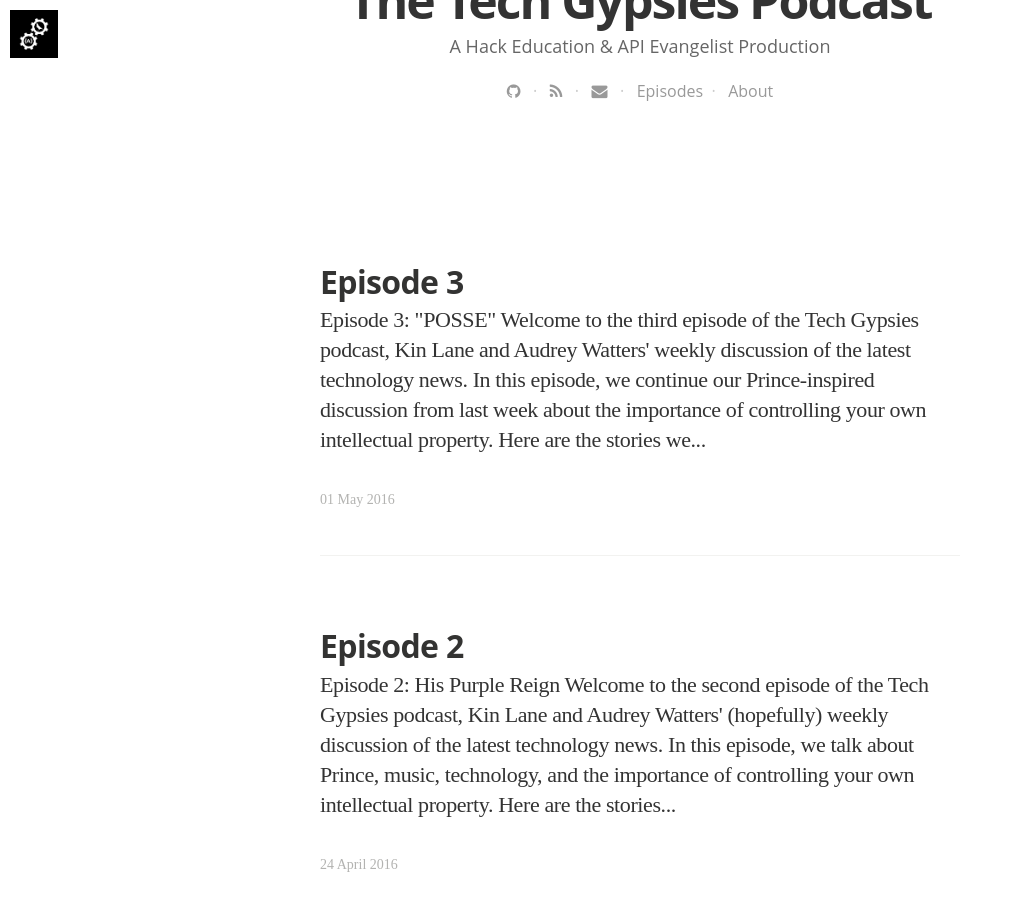
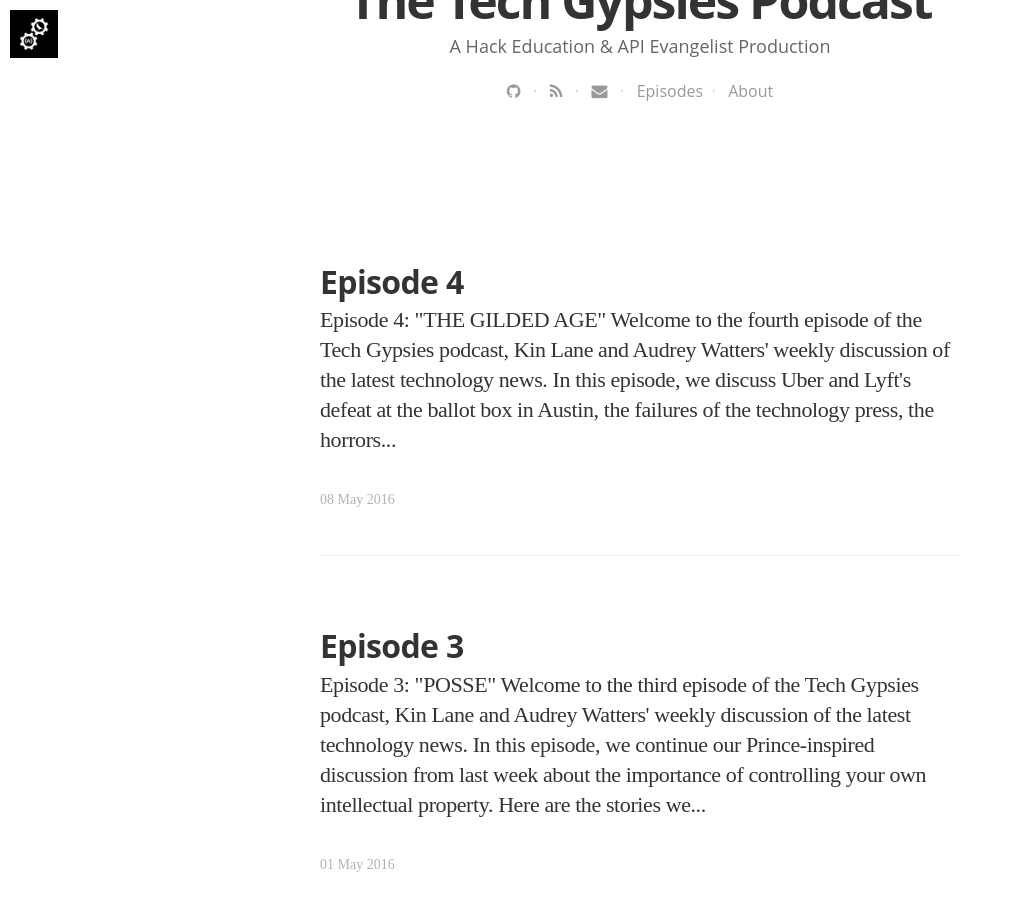
Before and after one commit to Techgypsies/podcast, a Jekyll site: the page built from blog/index.html, in a window 1280 px wide and 900 px high, scrolled down 559 px. Shown: the whole window, without its empty margins (0-1013 px from the left). Built offline with Jekyll 4.4.1, drawn with Linux system fonts in a browser that asks for light colours; nearby versions of some CDN libraries; some web fonts are replaced; the list of posts is cut into pages by our own code.

Commit message:
new post

```diff
--- /dev/null
+++ b/_posts/2016-05-08-episode-4.html
@@ -0,0 +1,28 @@
+---
+layout: post
+title: "Episode 4"
+date: 2016-05-08 10:35:00 +0000
+tags:
+image: https://s3.amazonaws.com/audreywatters/2016-05-08-hercules.jpg
+imagecredits: https://www.flickr.com/photos/pelegrino/344418811
+---
+<h3>Episode 4: "THE GILDED AGE"</h3>
+<br />
+<p>Welcome to the fourth episode of the Tech Gypsies podcast, <a href="http://kinlane.com">Kin Lane</a> and <a href="http://audreywatters.com">Audrey Watters</a>' weekly discussion of the latest technology news.</p>
+
+<p>In this episode, we discuss Uber and Lyft's defeat at the ballot box in Austin, the failures of the technology press, the horrors of the Techcrunch homepage, and Burning Man for tech's 1%.</p>
+
+<p><iframe width="100%" height="166" scrolling="no" frameborder="no" src="https://w.soundcloud.com/player/?url=https%3A//api.soundcloud.com/tracks/263116401&amp;color=ff5500&amp;auto_play=false&amp;hide_related=false&amp;show_comments=true&amp;show_user=true&amp;show_reposts=false"></iframe></p>
+
+<p>Here are the stories we discussed:</p>
+<ul>
+<li>"<a href="http://www.mystatesman.com/news/news/local-govt-politics/election-day-voting-light-so-far-on-austins-prop-1/nrJmG/">Prop 1 goes down as activist proclaims: 'Austin made Uber an example'</a>" in the Austin-American Statesman</li>
+<li>"<a href="http://www.vanityfair.com/news/2016/05/theranos-silicon-valley-media">The Secret Culprit in the Theranos Mess</a>" in Vanity Fair</li>
+<li>The <a href="http://techcrunch.com/">Techcrunch</a> homepage (Screencapped below)</li>
+<li>"<a href="http://www.wsj.com/articles/this-tech-bubble-is-bursting-1462161662">This Tech Bubble is Bursting</a>" in The Wall Street Journal</li>
+<li>"<a href="https://www.theguardian.com/business/2016/may/02/further-future-festival-burning-man-tech-elite-eric-schmidt">'Burning Man for the 1%': the desert party for the tech elite, with Eric Schmidt in a top hat</a>" in The Guardian</li>
+</ul>
+
+<p><img src="https://s3.amazonaws.com/audreywatters/2016-05-08-techcrunch.png"></p>
+
+<p>Since this was just our fourth runthrough, it's still a little rough, we recognize. Feedback is welcome. (Send it to Kin, not Audrey. She hates email.)</p>
--- a/index.html
+++ b/index.html
@@ -10,6 +10,6 @@
 
 <p><a href="http://podcast.techgypsi.es/blog/">Show notes</a> can also be subscribed to <a href="http://podcast.techgypsi.es/blog.xml">via RSS</a>.</p>
 
-<p><strong>Latest Episode: <a href="http://podcast.techgypsi.es/2016/05/01/episode-3">Episode 3</a></strong></p>
+<p><strong>Latest Episode: <a href="http://podcast.techgypsi.es/2016/05/01/episode-4">Episode 4</a></strong></p>
 
 <p style="text-align: right; font-size:12px"><em>Image credits: <a href="https://www.flickr.com/photos/cogdog/4246026511">Alan Levine</a></em></p>
```
